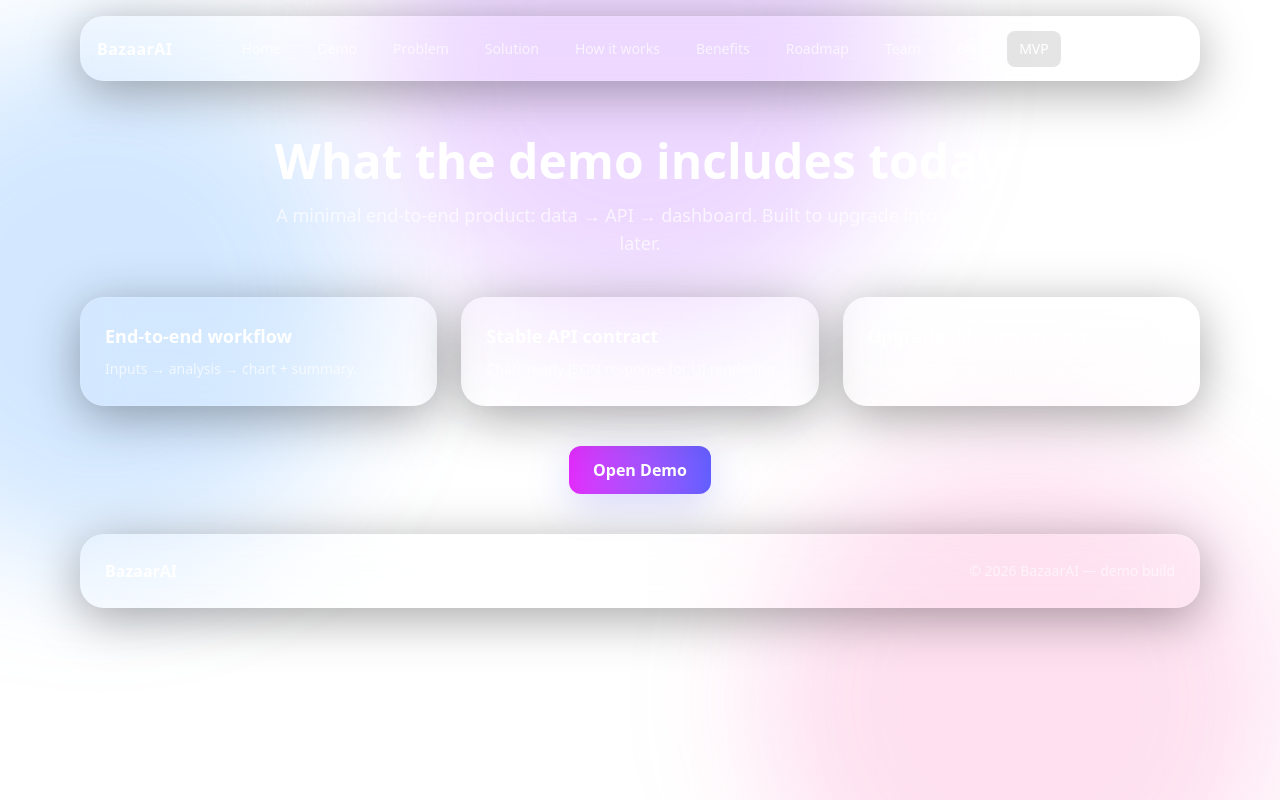
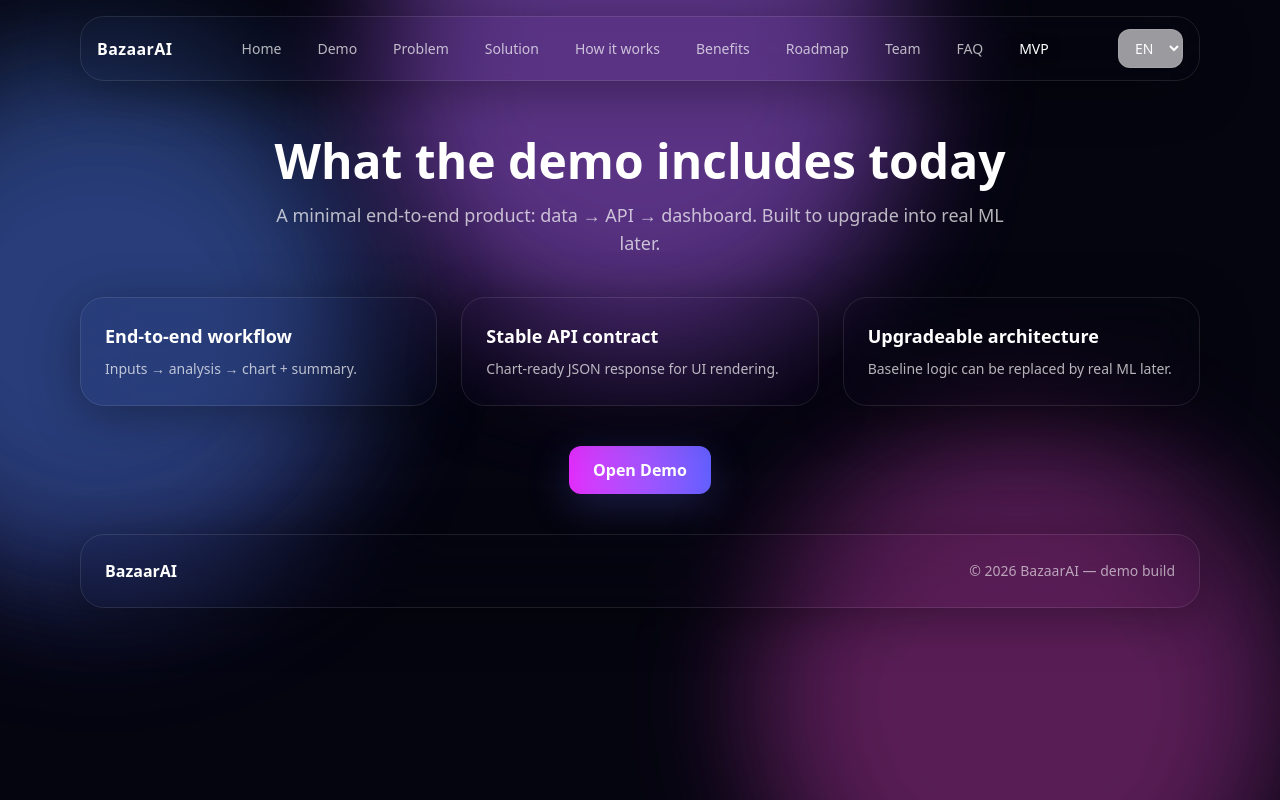
Before and after one commit to Diyorbek-2010/price-forecast-demo, a React (Vite) app in the folder frontend/: page /mvp in a window 1280 px wide. Built offline with nearby package versions, Linux system fonts and the light colour scheme; no server answers.

Commit message:
Update AppShell.jsx

```diff
--- a/frontend/src/components/AppShell.jsx
+++ b/frontend/src/components/AppShell.jsx
@@ -11,7 +11,7 @@
 
         {/* Light-mode background (when NOT dark) */}
         <div className="dark:hidden">
-          <div className="absolute inset-0 bg-white" />
+          <div className="absolute inset-0" />
           <div className="absolute -top-48 left-1/2 h-[520px] w-[520px] -translate-x-1/2 rounded-full bg-purple-400/30 blur-3xl" />
           <div className="absolute top-10 -left-40 h-[520px] w-[520px] rounded-full bg-blue-400/25 blur-3xl" />
           <div className="absolute -bottom-40 right-0 h-[520px] w-[520px] rounded-full bg-pink-400/20 blur-3xl" />
```
